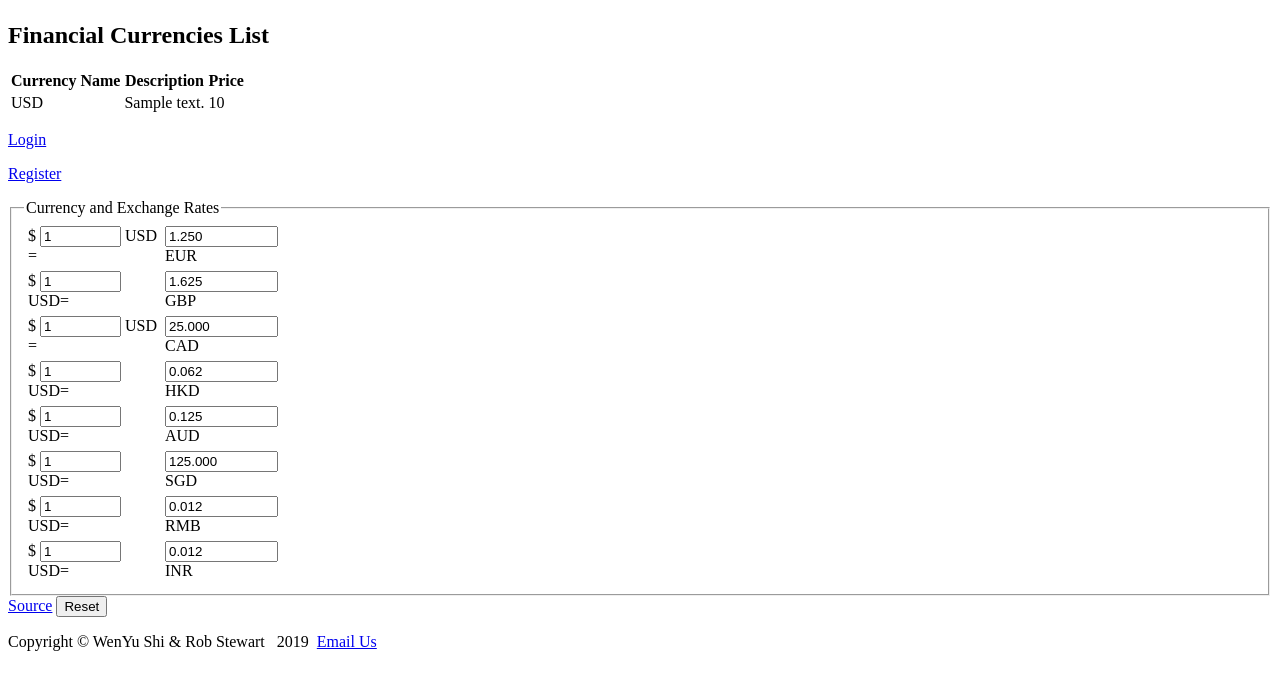
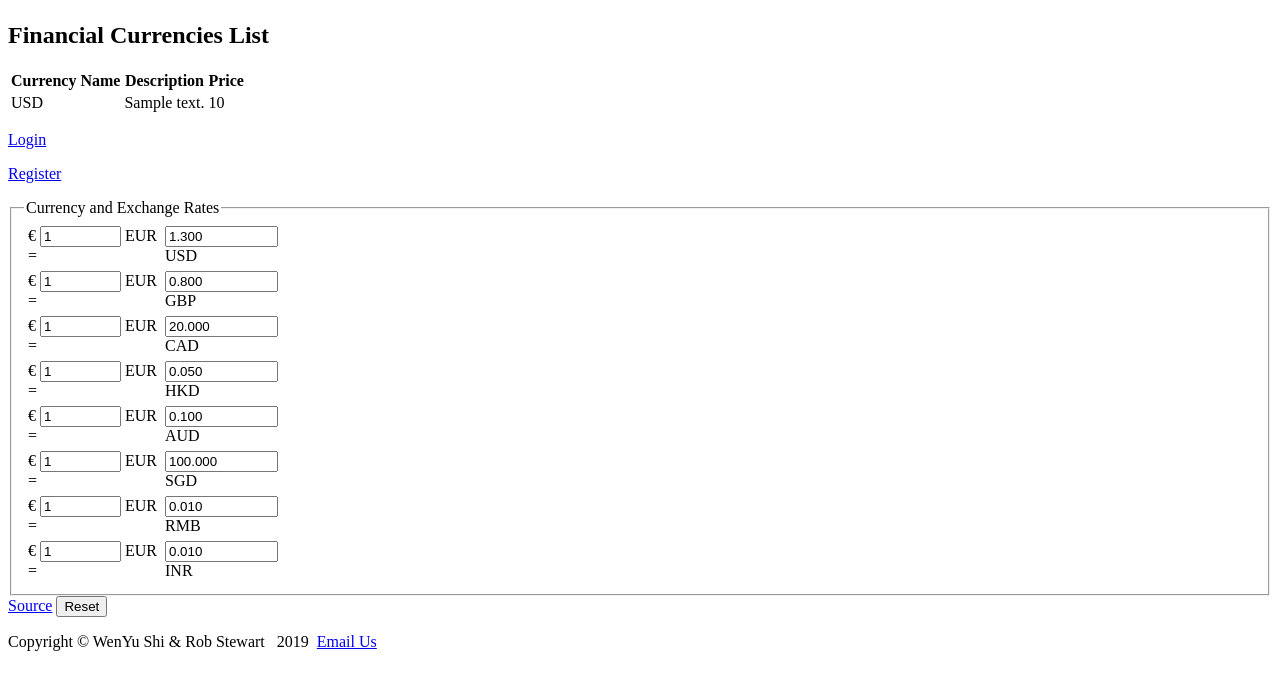
Before and after one commit to cWenyu/Currency-Exchange-System, a PHP site: page / in a window 1280 px wide. Shown: the part 58-748 px from the top of the page. Run offline with PHP 8.4, Linux system fonts and the light colour scheme; tables that the repository leaves empty or names only in its code hold one stand-in row (values such as "Sample post").

Commit message:
Changes made to show Euro to other currencies exchange rate previously it was showing dollar as the primary currency

```diff
--- a/include/currency_converter.php
+++ b/include/currency_converter.php
@@ -14,68 +14,66 @@ $rates = new exchange(); //instantiate the class and fetch initial rates
 	$decimal="%.3f"; // format currenct into how many decimals
 
 	?>
-        <?php 	$from="USD"; $to="EUR"; $amt=1; 	     ?>
-        $
+        <?php 	$from="EUR"; $to="USD"; $amt=1; 	     ?>
+        €
         <input name="usd1" type="text" id="usd1" size="7" value="1" onChange="document.formx.eur.value=document.formx.usd1.value*<?php printf("%.2f", $rates->exchange_rate_convert($from,$to,$amt))  ?>" />
-        USD
-        =</td>
+        EUR =</td>
       <td width="137"><input name="eur" type="text" size="11" value="<?php printf($decimal, $rates->exchange_rate_convert($from,$to,$amt))  ?>"  onChange="document.formx.usd1.value=Math.round(document.formx.eur.value*(1/<?php printf($decimal, $rates->exchange_rate_convert($from,$to,$amt))  ?>));"   />
-        EUR </td>
+        USD </td>
     </tr>
     <tr>
-      <td><?php 	$from="USD"; $to="GBP"; $amt=1; ?>
-        $
+      <td><?php 	$from="EUR"; $to="GBP"; $amt=1; ?>
+        €
         <input name="usd2" type="text" id="usd2" size="7" value="1" onChange="document.formx.gbp.value=document.formx.usd2.value*<?php printf("%.2f", $rates->exchange_rate_convert($from,$to,$amt))  ?>" />
-        USD=</td>
+        EUR =</td>
       <td><input name="gbp" type="text"  size="11"  value="<?php printf($decimal, $rates->exchange_rate_convert($from,$to,$amt))  ?>"  onChange="document.formx.usd2.value=Math.round(document.formx.gbp.value*(1/<?php printf($decimal, $rates->exchange_rate_convert($from,$to,$amt))  ?>))"  />
         GBP </td>
     </tr>
     <tr>
-      <td><?php 	$from="USD"; $to="CAD"; $amt=1;    ?>
-        $
+      <td><?php 	$from="EUR"; $to="CAD"; $amt=1;    ?>
+        €
         <input name="usd3" type="text" id="usd3" size="7"  value="1" onChange="document.formx.cad.value=document.formx.usd3.value*<?php printf("%.2f", $rates->exchange_rate_convert($from,$to,$amt))  ?>" />
-        USD
-        =</td>
+        EUR =</td>
       <td><input name="cad" type="text"  size="11"  value="<?php printf($decimal, $rates->exchange_rate_convert($from,$to,$amt))  ?>"  onChange="document.formx.usd3.value=Math.round(document.formx.cad.value*(1/<?php printf($decimal, $rates->exchange_rate_convert($from,$to,$amt))  ?>))"   />
         CAD </td>
     </tr>
     <tr>
-      <td><?php 	$from="USD"; $to="HKD"; $amt=1;    ?>
-        $
+      <td><?php 	$from="EUR"; $to="HKD"; $amt=1;    ?>
+        €
         <input name="usd4" type="text" id="usd4" size="7" value="1"  onChange="document.formx.hkd.value=document.formx.usd4.value*<?php printf("%.2f", $rates->exchange_rate_convert($from,$to,$amt))  ?>" />
-        USD= </td>
+        EUR =</td>
       <td><input name="hkd" type="text"  size="11" value="<?php printf($decimal, $rates->exchange_rate_convert($from,$to,$amt))  ?>"   onChange="document.formx.usd4.value=Math.round(document.formx.hkd.value*(1/<?php printf($decimal, $rates->exchange_rate_convert($from,$to,$amt))  ?>) )"   />
         HKD</td>
     </tr>
     <tr>
-      <td><?php 	$from="USD"; $to="AUD"; $amt=1;    ?>
-        $
+      <td><?php 	$from="EUR"; $to="AUD"; $amt=1;    ?>
+        €
         <input name="usd5" type="text" id="usd5" size="7" value="1"  onChange="document.formx.aud.value=document.formx.usd5.value*<?php printf("%.2f", $rates->exchange_rate_convert($from,$to,$amt))  ?>" />
-        USD=</td>
+        EUR =</td>
       <td><input name="aud" type="text"  size="11" value="<?php printf($decimal, $rates->exchange_rate_convert($from,$to,$amt))  ?>"   onChange="document.formx.usd5.value=Math.round(document.formx.aud.value*(1/<?php printf($decimal, $rates->exchange_rate_convert($from,$to,$amt))  ?>))"   />
         AUD </td>
     </tr>
     <tr>
-      <td><?php 	$from="USD"; $to="SGD"; $amt=1;    ?>
-        $
+      <td><?php 	$from="EUR"; $to="SGD"; $amt=1;    ?>
+        €
         <input name="usd6" type="text" id="usd6" size="7" value="1"  onchange="document.formx.sgd.value=document.formx.usd6.value*<?php printf("%.2f", $rates->exchange_rate_convert($from,$to,$amt))  ?>; Math.round(document.formx.usd6.value)" />
-        USD=</td>
+        EUR =</td>
       <td><input name="sgd" type="text"  size="11" value="<?php printf($decimal, $rates->exchange_rate_convert($from,$to,$amt))  ?>"   onchange="document.formx.usd6.value=Math.round(document.formx.sgd.value*(1/<?php printf($decimal, $rates->exchange_rate_convert($from,$to,$amt))  ?>))"   />
         SGD</td>
     </tr>
     <tr>
-      <td><?php 	$from="USD"; $to="CNY"; $amt=1;    ?>
-        $
+      <td><?php 	$from="EUR"; $to="CNY"; $amt=1;    ?>
+        €
         <input name="usd7" type="text" id="usd7" size="7" value="1"  onchange="document.formx.cny.value=Math.round(document.formx.usd7.value*<?php printf("%.2f", $rates->exchange_rate_convert($from,$to,$amt))  ?> )" />
-        USD=</td>
+        EUR =</td>
       <td><input name="cny" type="text"  size="11" value="<?php printf($decimal, $rates->exchange_rate_convert($from,$to,$amt))  ?>"   onchange="document.formx.usd7.value=document.formx.cny.value*(1/<?php printf($decimal, $rates->exchange_rate_convert($from,$to,$amt))  ?>)"   />
         RMB </td>
     </tr>
     <tr>
-      <td><?php 	$from="USD"; $to="INR"; $amt=1;    ?>
-        $
+      <td><?php 	$from="EUR"; $to="INR"; $amt=1;    ?>
+        €
         <input name="usd8" type="text" id="usd8" size="7" value="1"  onchange="document.formx.inr.value=document.formx.usd8.value*<?php printf("%.2f", $rates->exchange_rate_convert($from,$to,$amt))  ?>" />
-        USD=</td>
+        EUR =</td>
       <td><input name="inr" type="text"  size="11" value="<?php printf($decimal, $rates->exchange_rate_convert($from,$to,$amt))  ?>"   onchange="document.formx.usd8.value=Math.round(document.formx.inr.value*(1/<?php printf($decimal, $rates->exchange_rate_convert($from,$to,$amt))  ?>))"   />
         INR </td>
     </tr>
--- a/model/exchange.php
+++ b/model/exchange.php
@@ -1,18 +1,7 @@
 <?php
 
-/*
- * To change this license header, choose License Headers in Project Properties.
- * To change this template file, choose Tools | Templates
- * and open the template in the editor.
- */
+class exchange {
 
-/**
- * Description of exchange
- *
- * @author Rob
- */
-class exchange {
-    //put your code here
 
     public $cache_folder=null;
     protected $cache_file="cached_rates.xml"; //file holds chached rates
@@ -42,8 +31,8 @@ class exchange {
 
         //$this->fetch_exchange_rates();
         $this->exchrate["EUR"] = 1;
-        $this->exchrate["GBP"] = 1.3;
-        $this->exchrate["USD"] = 0.8;
+        $this->exchrate["USD"] = 1.3;
+        $this->exchrate["GBP"] = 0.8;
         $this->exchrate["CAD"] = 20;
         $this->exchrate["CNY"] = 0.01;
         $this->exchrate["HKD"] = 0.05;
@@ -70,18 +59,16 @@ class exchange {
             $new_rates = file($this->exchange_source_url);
             $trace = "XML GET FROM SERVER";
 
-            if(is_writable($cache)) {
+            if(is_writable($cache)){
                 $file_handler = fopen($cache, "w+");
 
                 foreach ($new_rates as $line){
                     fputs($file_handler, $line);
                 }
-            }
-            else {
+            }else{
                 die ("File is not WRITEABLE - check folder permissions");
             }
-        }
-        else {
+        }else{
             $new_rates = file($cache);
             $trace = "CACHED DATA - ".$interval." seconds old.";
         }
@@ -104,15 +91,12 @@ class exchange {
             if($this->exchrate[$to] == 0 || $this->exchrate[$from] == 0 ) {
                 echo "Error: Unable to retrieve exchange rates";
                 $value = 0;
-            }
-            else {
+            }else{
                 $value = $amount * (1 / $this->exchrate[$from]) / $this->exchrate[$to];
             }
-        }
-        else {
+        }else{
             $value = $amount * $this->exchrate[$to] / $this->exchrate[$from];
         }
-
         return $value;
     }
 
```
